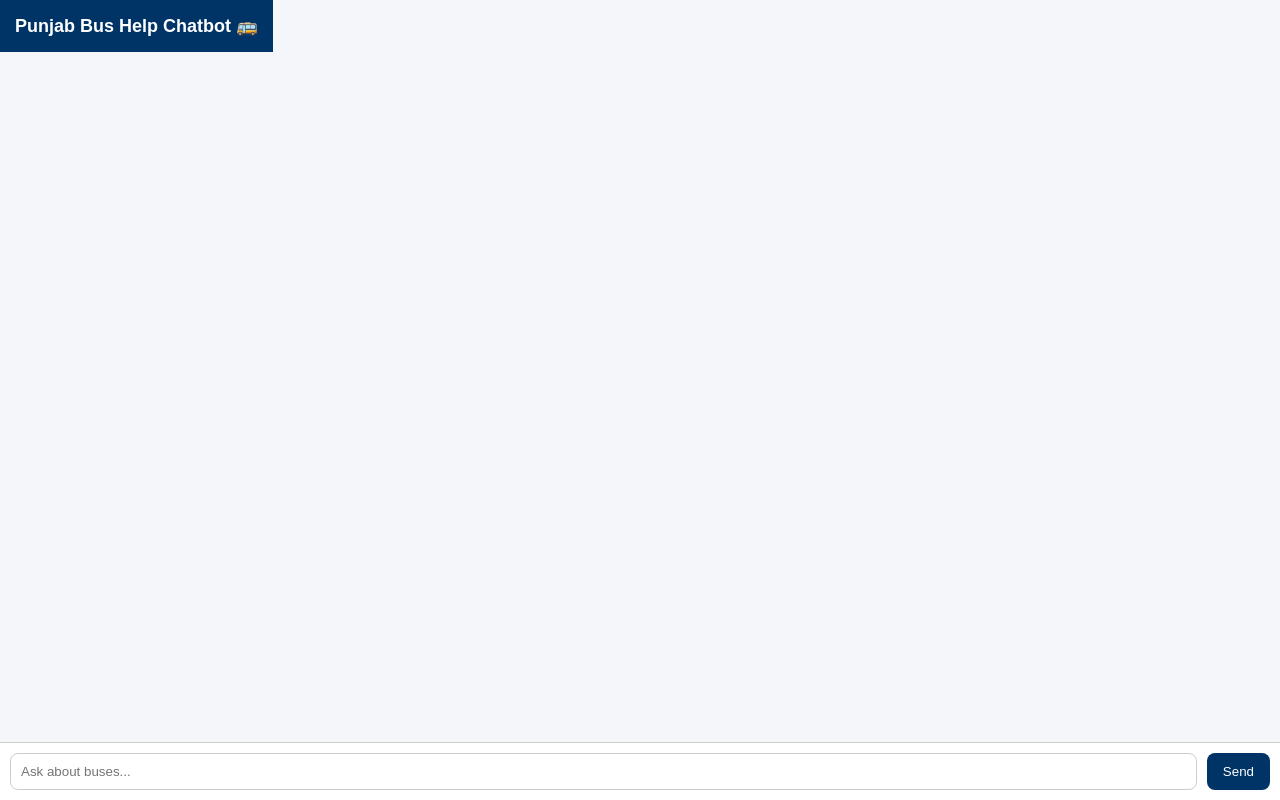
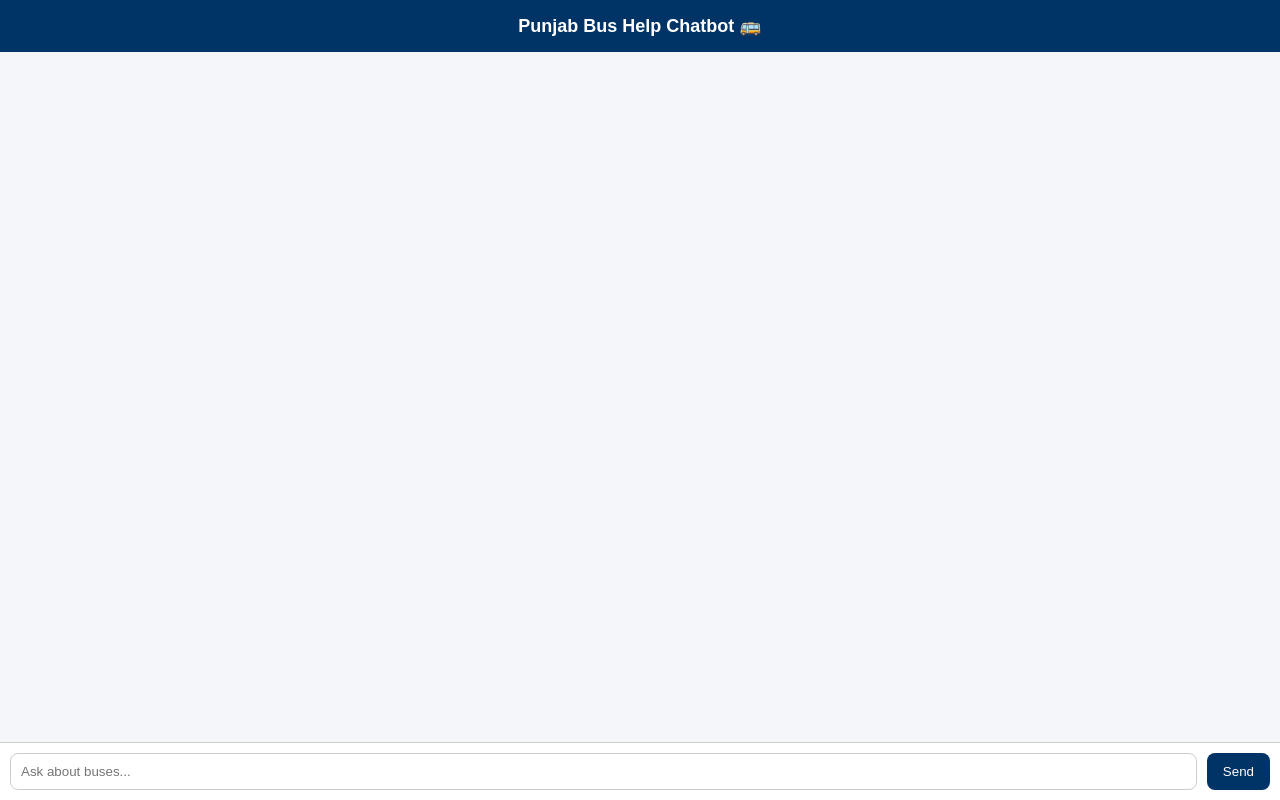
Before and after one commit to arjavjain5203/Chat_Bot, a plain HTML site: page index.html in a window 1280 px wide. Drawn offline with Linux system fonts and the light colour scheme.

Commit message:
Update index.html

```diff
--- a/index.html
+++ b/index.html
@@ -22,8 +22,11 @@
       padding: 15px;
       font-size: 18px;
       font-weight: bold;
-      position: fixed;
-      top: 0px;
+      position: fixed;   /* ✅ keep it fixed */
+      top: 0;
+      left: 0;
+      right: 0;
+      z-index: 1000;
     }
 
     #chat-container {
@@ -32,6 +35,7 @@
       overflow-y: auto;
       display: flex;
       flex-direction: column;
+      margin-top: 60px;   /* ✅ prevent overlap with fixed header */
     }
 
     .message {
@@ -115,7 +119,7 @@
   </style>
 </head>
 <body>
-  <header>Punjab Bus Help Chatbot 🚌</header>
+  <header class="header">Punjab Bus Help Chatbot 🚌</header>
 
   <div id="chat-container"></div>
 
@@ -199,7 +203,6 @@
 
         removeTyping();
 
-        // Handle both bot_response and response fields
         const botReply = data.bot_response || data.response || "⚠️ No reply from server.";
         addMessage(botReply, "bot");
 
```
